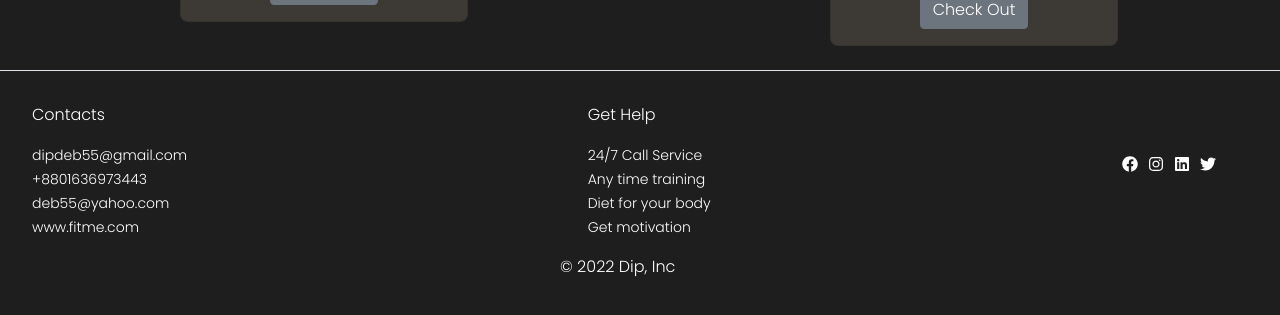
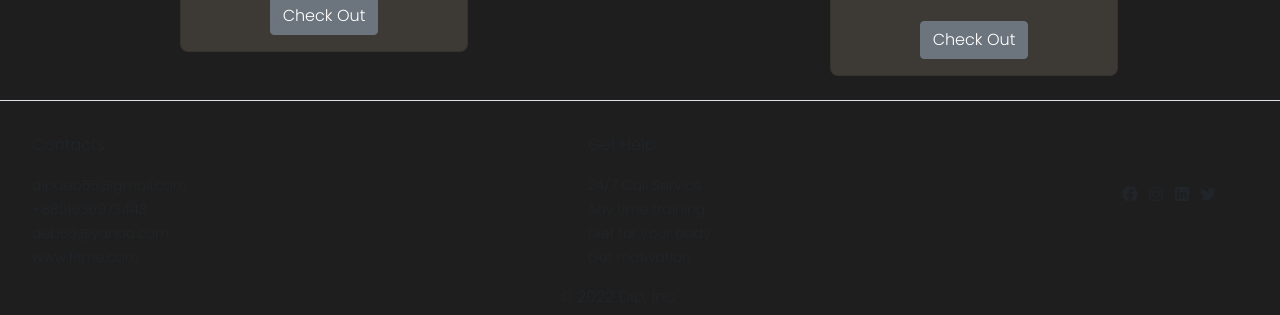
Before and after one commit to dipdeb55/build-muscle, a React (Create React App) app: page / in a window 1280 px wide. Shown: the part 1401-1716 px from the top of the page. Built offline with nearby package versions, Linux system fonts and the light colour scheme; no server answers.

Commit message:
read me update

```diff
--- a/src/components/Header/Header.js
+++ b/src/components/Header/Header.js
@@ -25,7 +25,8 @@
                     user ?
                         <button type="button" onClick={handelSignout} class="btn btn-secondary ms-4">Sign Out</button>
                         :
-                        <Link to='/login'>Login</Link>}
+                        <Link to='/login'>Login</Link>
+                }
             </div>
         </nav>
     );
--- a/src/components/Home/Home.css
+++ b/src/components/Home/Home.css
@@ -8,7 +8,7 @@
     background-repeat: no-repeat;
     background-size: cover;
     overflow: hidden;
-    height: 350px;
+    height: 380px;
     display: flex;
     align-items: center;
     justify-content: space-around;
--- a/src/components/Loading/Footer/Footer.js
+++ b/src/components/Loading/Footer/Footer.js
@@ -4,7 +4,7 @@
 
 const Footer = () => {
     return (
-        <footer className="d-flex flex-wrap justify-content-between align-items-center py-3 my-4 border-top text-white">
+        <footer className="d-flex flex-wrap justify-content-between align-items-center py-3 my-4 border-top ">
             <div className='d-flex'>
                 <div>
                     <ul class="nav col-md-4 justify-content-start ps-3 m-3">
```
Also changed, not shown: src/components/Login/Login.js (line endings or trailing spaces), 1 other file (tests, documents, lock files or other folders).
